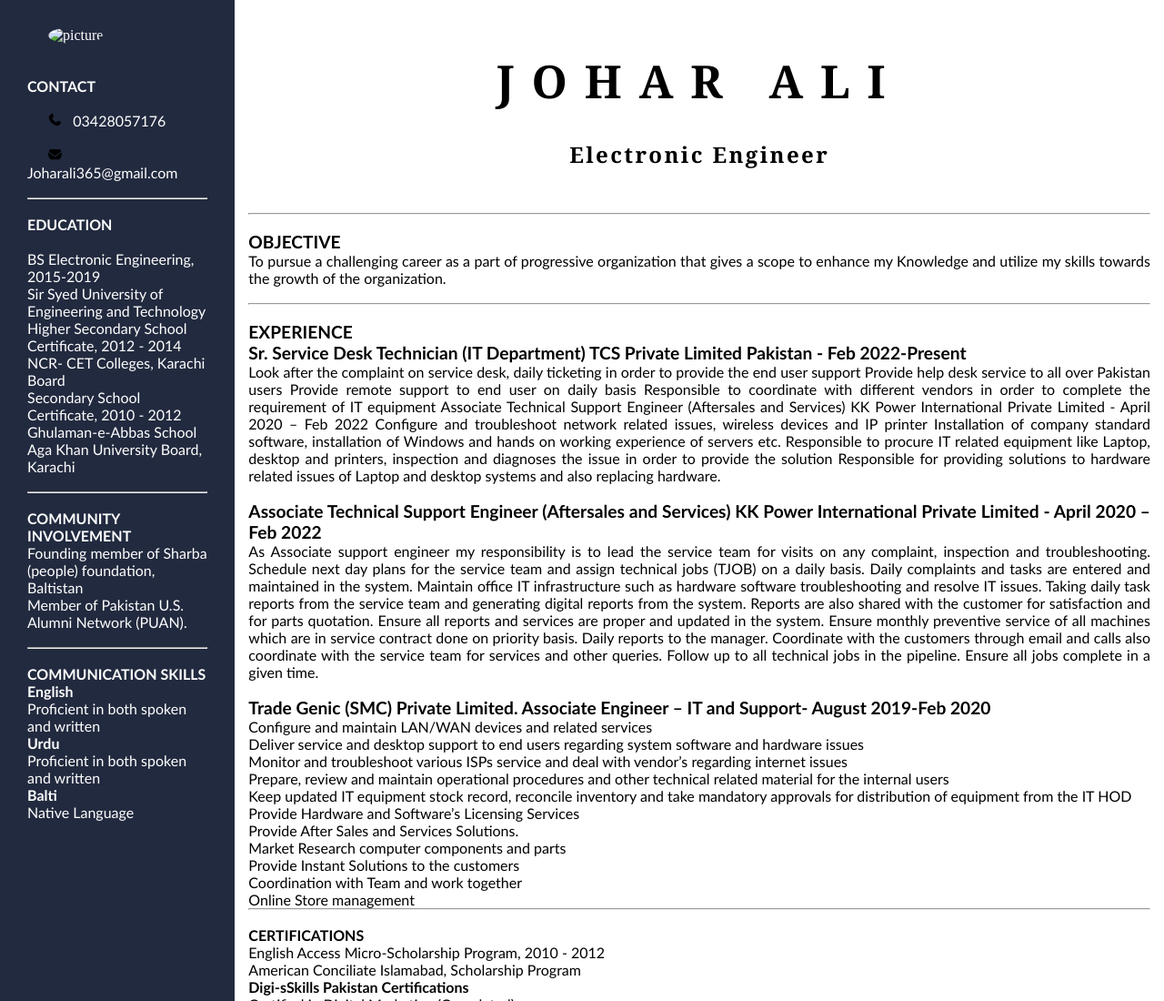
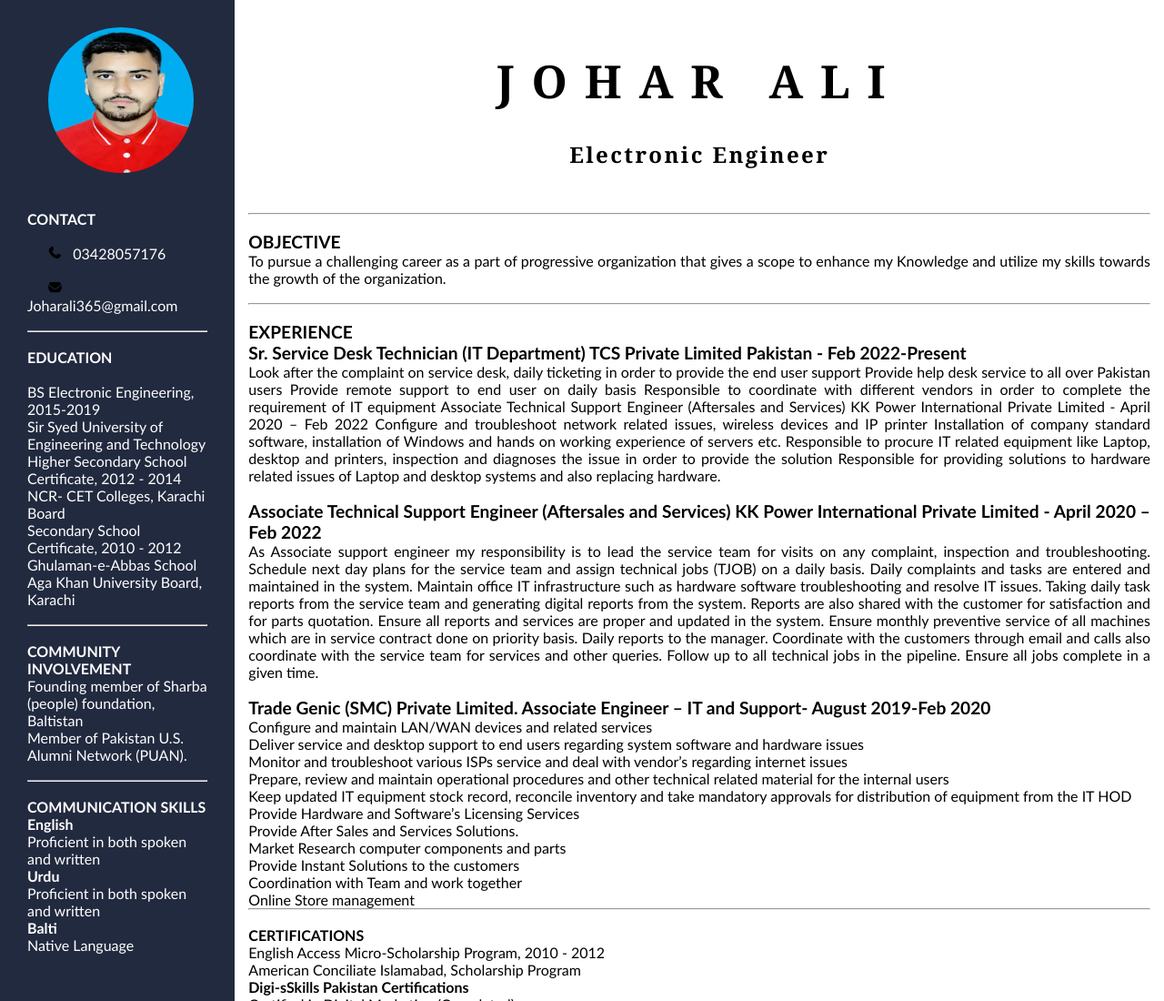
Before and after one commit to JoharPiaic/iHi-Assignment2, a plain HTML site: page index.html in a window 1280 px wide. Shown: the top 1100 px of the page at 91% size. Drawn offline with Linux system fonts and the light colour scheme; a web font is replaced by a local one.

Commit message:
Update index.html

```diff
--- a/index.html
+++ b/index.html
@@ -87,7 +87,7 @@ h5{
 
         <div class="barleft">
 
-            <img src="./Assignment1/pc.jpg" alt="picture" height="160px" width="160px">
+            <img src="pc.jpg" alt="picture" height="160px" width="160px">
         <br> <br>
             <ul>
                 <br>
```
